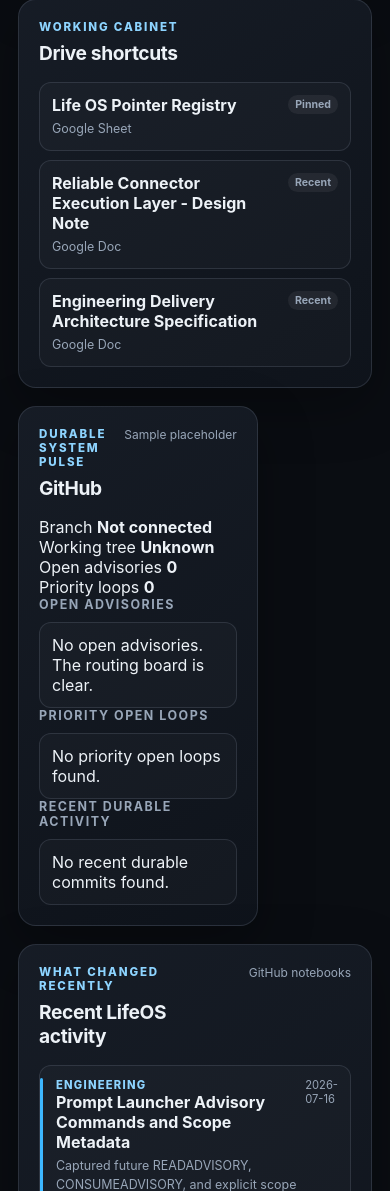
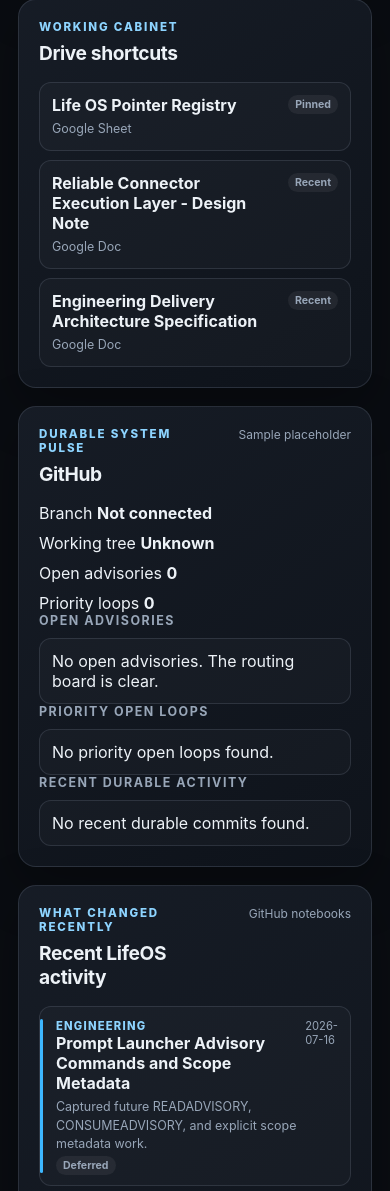
Before and after one commit to recoveryrob83-lab/Penny-Long-Term-Memory, a FastAPI app: page / in a window 390 px wide. Shown: the part 2179-3370 px from the top of the page. Run offline with FastAPI, Linux system fonts and the light colour scheme.

Commit message:
Reuse responsive panel sizing for GitHub pulse

```diff
--- a/apps/lifeos-dashboard/lifeos_dashboard/templates/index.html
+++ b/apps/lifeos-dashboard/lifeos_dashboard/templates/index.html
@@ -87,7 +87,7 @@
       <div id="drive-list" class="stack-list"></div>
     </section>
 
-    <section class="panel github-panel" aria-labelledby="github-heading">
+    <section class="panel attention-panel github-panel" aria-labelledby="github-heading">
       <div class="section-heading">
         <div>
           <p class="eyebrow">DURABLE SYSTEM PULSE</p>
@@ -95,16 +95,16 @@
         </div>
         <span id="github-repo-meta" class="panel-meta">Loading checkout</span>
       </div>
-      <div id="github-facts" class="github-facts"></div>
-      <div class="github-section">
+      <div id="github-facts" class="signal-grid"></div>
+      <div>
         <h3>Open advisories</h3>
         <div id="github-advisories" class="stack-list"></div>
       </div>
-      <div class="github-section">
+      <div>
         <h3>Priority open loops</h3>
         <div id="github-open-loops" class="stack-list"></div>
       </div>
-      <div class="github-section">
+      <div>
         <h3>Recent durable activity</h3>
         <div id="github-activity" class="stack-list"></div>
       </div>
```
